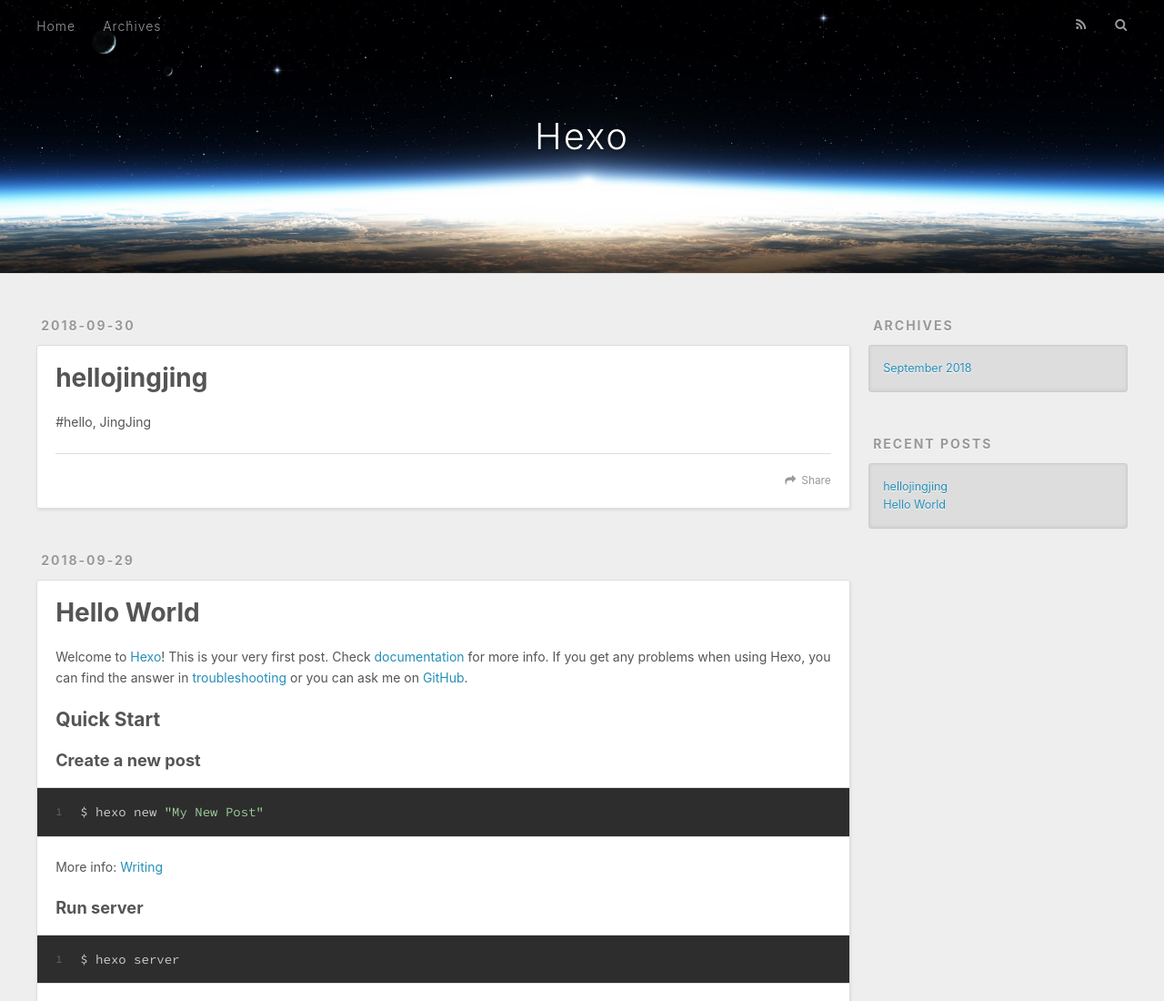
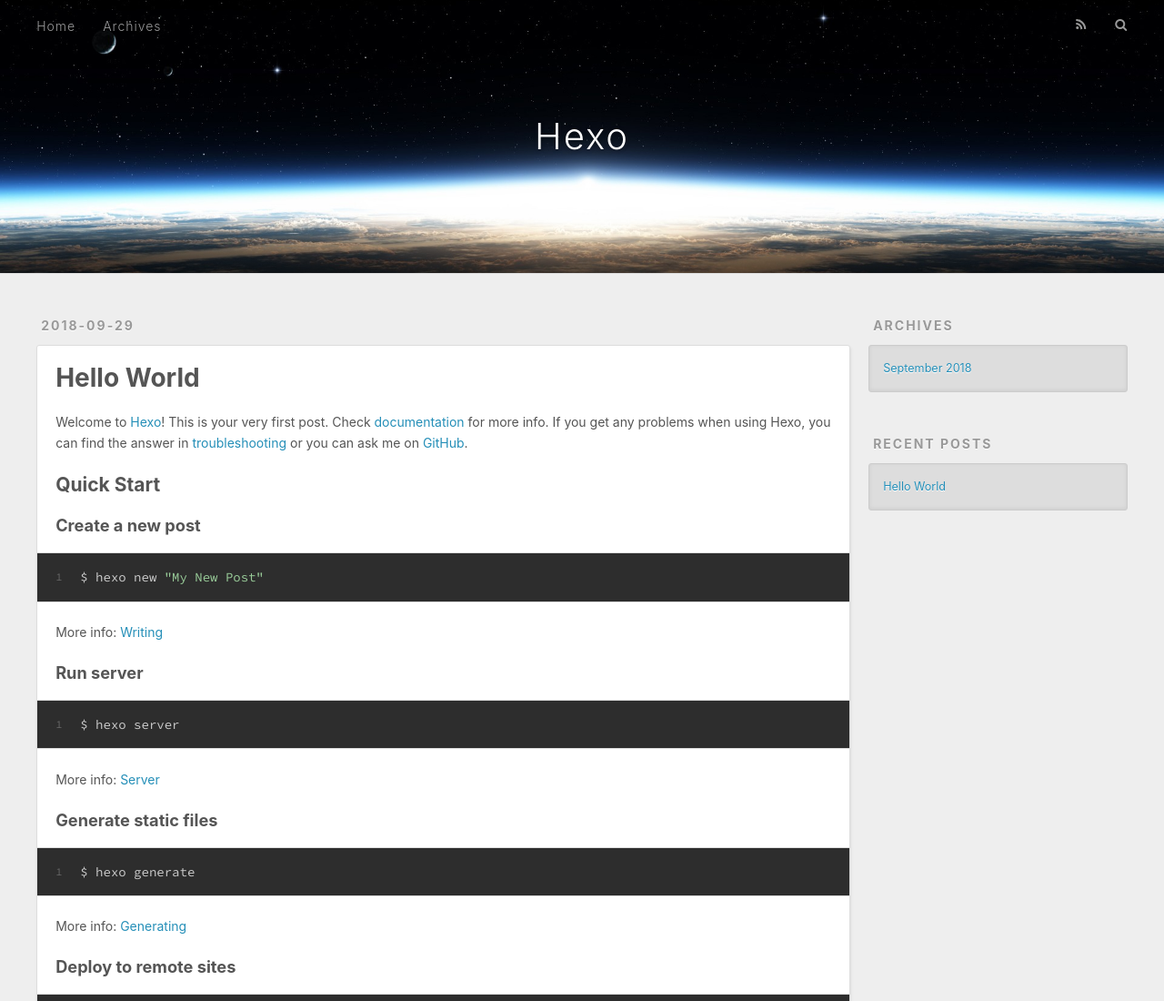
Before and after one commit to 15061885704/15061885704.github.io, a plain HTML site: page index.html in a window 1280 px wide. Shown: the top 1100 px of the page at 91% size. Drawn offline with nearby package versions, Linux system fonts and the light colour scheme.

Commit message:
Site updated: 2018-09-30 14:15:34

```diff
--- a/index.html
+++ b/index.html
@@ -62,43 +62,6 @@
       <div class="outer">
         <section id="main">
 
-    <article id="post-hellojingjing" class="article article-type-post" itemscope itemprop="blogPost">
-  <div class="article-meta">
-    <a href="/2018/09/30/hellojingjing/" class="article-date">
-  <time datetime="2018-09-30T01:58:56.000Z" itemprop="datePublished">2018-09-30</time>
-</a>
-
-  </div>
-  <div class="article-inner">
-
-
-      <header class="article-header">
-
-
-    <h1 itemprop="name">
-      <a class="article-title" href="/2018/09/30/hellojingjing/">hellojingjing</a>
-    </h1>
-
-
-      </header>
-
-    <div class="article-entry" itemprop="articleBody">
-
-        <p>#hello, JingJing</p>
-
-
-    </div>
-    <footer class="article-footer">
-      <a data-url="http://yoursite.com/2018/09/30/hellojingjing/" data-id="cjmogagtj0001ckkwhzba821a" class="article-share-link">Share</a>
-
-
-    </footer>
-  </div>
-
-</article>
-
-
-
     <article id="post-hello-world" class="article article-type-post" itemscope itemprop="blogPost">
   <div class="article-meta">
     <a href="/2018/09/29/hello-world/" class="article-date">
@@ -134,7 +97,7 @@
 
     </div>
     <footer class="article-footer">
-      <a data-url="http://yoursite.com/2018/09/29/hello-world/" data-id="cjmogagt20000ckkwir2gwwph" class="article-share-link">Share</a>
+      <a data-url="http://yoursite.com/2018/09/29/hello-world/" data-id="cjmoh19ef0000s0kwum4t1slg" class="article-share-link">Share</a>
 
 
     </footer>
@@ -173,10 +136,6 @@
     <h3 class="widget-title">Recent Posts</h3>
     <div class="widget">
       <ul>
-
-          <li>
-            <a href="/2018/09/30/hellojingjing/">hellojingjing</a>
-          </li>
 
           <li>
             <a href="/2018/09/29/hello-world/">Hello World</a>
```
Also changed, not shown: 2018/09/29/hello-world/index.html (+1 -19 lines), archives/2018/09/index.html (+0 -23 lines), archives/2018/index.html (+0 -23 lines), archives/index.html (+0 -23 lines).
